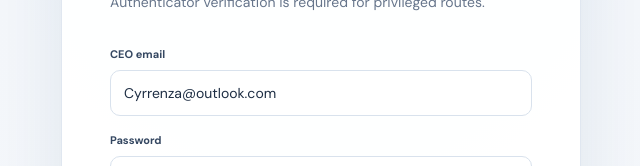
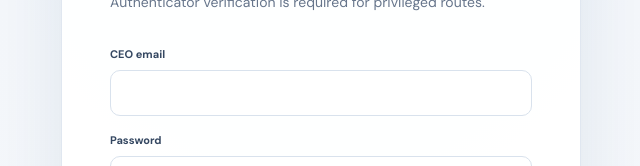
Before and after one commit to udofiaasianubong738-droid/Cryptocurrency, a Next.js app in the folder nextjs/: page /login in a window 1280 px wide. Shown: the part 289-455 px from the top of the page, without its empty margins (319-959 px from the left). Built offline with nearby package versions, Linux system fonts and the light colour scheme.

Commit message:
Remove hard-coded CEO email from login form

```diff
--- a/nextjs/src/app/login/page.tsx
+++ b/nextjs/src/app/login/page.tsx
@@ -10,7 +10,7 @@ type Mode = "password" | "totp" | "enroll";
 
 export default function LoginPage(){
  const router = useRouter();
- const [email,setEmail]=useState("Cyrrenza@outlook.com");
+ const [email,setEmail]=useState("");
  const [password,setPassword]=useState("");
  const [code,setCode]=useState("");
  const [mode,setMode]=useState<Mode>("password");
```
